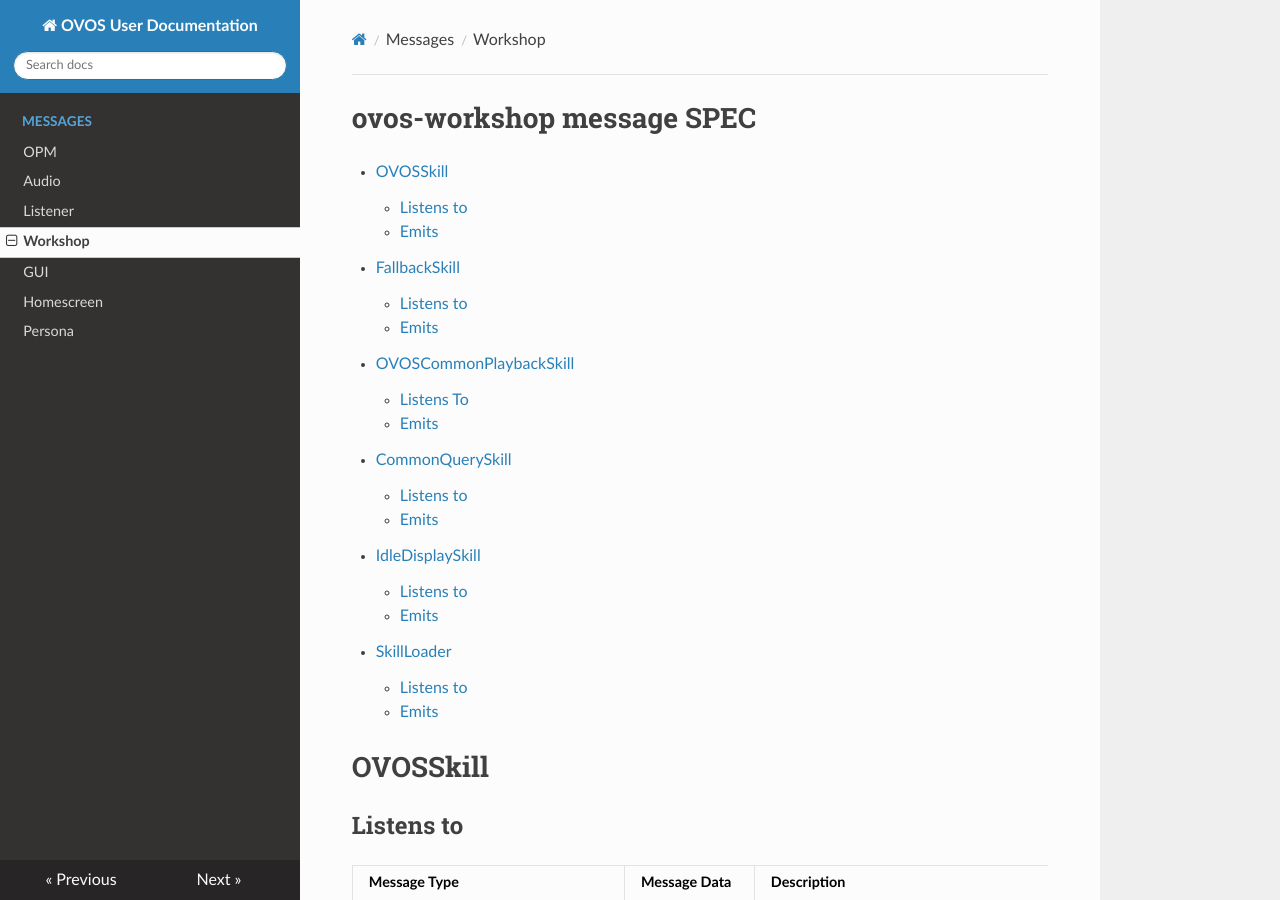
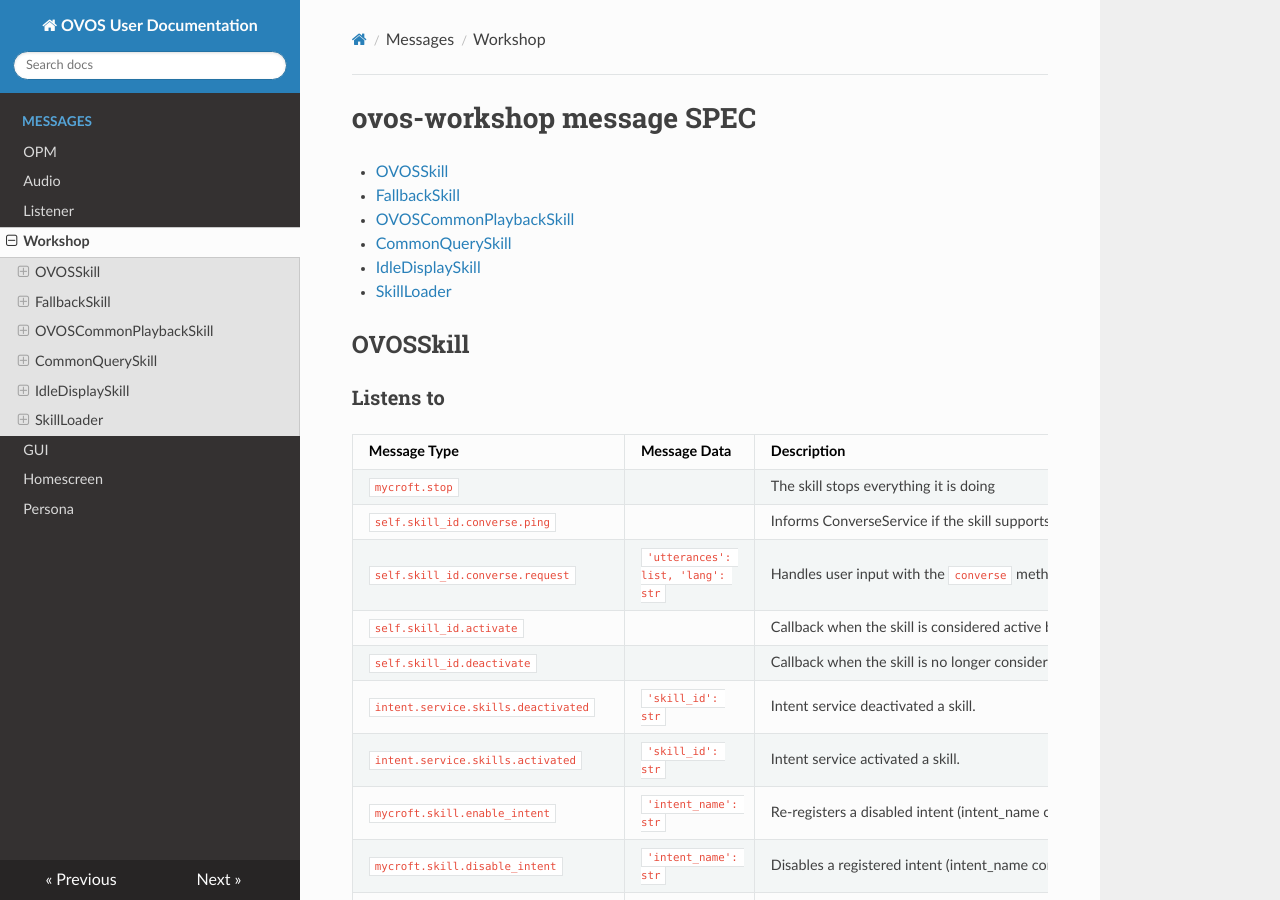
Before and after one commit to OpenVoiceOS/message_spec, an MkDocs documentation site: the page built from docs/skills.md, in a window 1280 px wide and 900 px high. Built offline with MkDocs 1.6.1, drawn with Linux system fonts in a browser that asks for light colours; nearby versions of some CDN libraries.

Commit message:
formatting

```diff
--- a/docs/skills.md
+++ b/docs/skills.md
@@ -1,27 +1,15 @@
 # ovos-workshop message SPEC
 
 - [OVOSSkill](#ovosskill)
-    * [Listens to](#listens-to)
-    * [Emits](#emits)
 - [FallbackSkill](#fallbackskill)
-    * [Listens to](#listens-to-1)
-    * [Emits](#emits-1)
 - [OVOSCommonPlaybackSkill](#ovoscommonplaybackskill)
-    * [Listens To](#listens-to)
-    * [Emits](#emits-2)
 - [CommonQuerySkill](#commonqueryskill)
-    * [Listens to](#listens-to-2)
-    * [Emits](#emits-3)
 - [IdleDisplaySkill](#idledisplayskill)
-    * [Listens to](#listens-to-3)
-    * [Emits](#emits-4)
 - [SkillLoader](#skillloader)
-    * [Listens to](#listens-to-4)
-    * [Emits](#emits-5)
 
-# OVOSSkill
+## OVOSSkill
 
-## Listens to
+### Listens to
 
 | Message Type                          | Message Data                                 | Description                                                                   | Emits response                      | handled by                       |
 |---------------------------------------|----------------------------------------------|-------------------------------------------------------------------------------|-------------------------------------|----------------------------------|
@@ -43,7 +31,7 @@
 | `self.skill_id.converse.get_response` | `'utterances': list, 'lang': str`            | communicates user response (`get_response`) to the skill                      |                                     | self.get_response                |
 | `mycroft.skills.abort_question`       |                                              | Force self.get_response to return None immediately                            |                                     | self.get_response                |
 
-## Emits
+### Emits
 
 | Message Type                          | Message Data                                                                                | Effect                                                                                                          | In Response to / sent by            |
 |---------------------------------------|---------------------------------------------------------------------------------------------|-----------------------------------------------------------------------------------------------------------------|-------------------------------------|
@@ -71,16 +59,16 @@
 | `mycroft.mic.unmute`                  |                                                                                             | DEPRECATED: (classic core only) Unmute the microphone.                                                          | self.send_stop_signal               |
 | `mycroft.mark2.register_idle`         | "name": self.resting_name, "id": self.skill_id                                              | DEPRECATED: Registers a resting screen for the skill.                                                           | `mycroft.mark2.collect_idle`        |
 
-# FallbackSkill
+## FallbackSkill
 
-## Listens to
+### Listens to
 
 | Message Type                     | Message Data                  | Description                                                                                        | Response Type(s)                                                                | handled by                                           |
 |----------------------------------|-------------------------------|----------------------------------------------------------------------------------------------------|---------------------------------------------------------------------------------|------------------------------------------------------|
 | `ovos.skills.fallback.ping`      | "utterances": [], "lang": str | Informs the skills service that the FallbackSkill can handle fallbacks.                            | `ovos.skills.fallback.pong`                                                     | self._handle_fallback_ack                            |
 | `ovos.skills.fallback.skill_id ` |                               | Handles a fallback request, calling registered handlers in priority order until one is successful. | `ovos.skills.fallback.skill_id.start`, `ovos.skills.fallback.skill_id.response` | @fallback_handler decorator / self.register_fallback |
 
-## Emits
+### Emits
 
 | Message Type                             | Message Data                            | Description                                                                                                                                           | In Response to                          |
 |------------------------------------------|-----------------------------------------|-------------------------------------------------------------------------------------------------------------------------------------------------------|-----------------------------------------|
@@ -90,9 +78,9 @@
 | `ovos.skills.fallback.skill_id.start`    |                                         | Indicates the start of the fallback handling process for a specific skill.                                                                            | `ovos.skills.fallback.skill_id.request` |
 | `ovos.skills.fallback.skill_id.response` | "result": bool, "fallback_handler": str | Indicates the result of the fallback handling process for a specific skill, including whether it was successful and the name of the fallback handler. | `ovos.skills.fallback.skill_id.request` |
 
-# OVOSCommonPlaybackSkill
+## OVOSCommonPlaybackSkill
 
-## Listens To
+### Listens To
 
 | Message Type                              | Message Data                        | Description                                                        | Response Type(s)                                                           | handled by                    |
 |-------------------------------------------|-------------------------------------|--------------------------------------------------------------------|----------------------------------------------------------------------------|-------------------------------|
@@ -108,7 +96,7 @@
 | `ovos.common_play.search.stop`            |                                     | Stop a media search.                                               |                                                                            | self.__handle_stop_search     |
 | `mycroft.stop`                            |                                     | Stop a media search in response to a global stop                   |                                                                            | self.__handle_stop_search     |
 
-## Emits
+### Emits
 
 | Message Type                          | Message Data                                                                                            | Description                                                                | In Response to                                                                                                                                                |
 |---------------------------------------|---------------------------------------------------------------------------------------------------------|----------------------------------------------------------------------------|---------------------------------------------------------------------------------------------------------------------------------------------------------------|
@@ -118,24 +106,24 @@
 | `ovos.common_play.skill.search_end`   | "skill_id": str                                                                                         | Signal the end of a media search initiated by the skill.                   | `ovos.common_play.query`                                                                                                                                      |
 | `ovos.common_play.player.state`       | "state": str                                                                                            | Signal changes in the media player state (e.g., playing, paused, stopped). | `ovos.common_play.self.skill_id.play`, `ovos.common_play.self.skill_id.pause`, `ovos.common_play.self.skill_id.resume`, `ovos.common_play.self.skill_id.stop` |
 
-# CommonQuerySkill
+## CommonQuerySkill
 
-## Listens to
+### Listens to
 
 | Message Type      | Message Data                         | Description                                                | Response Type(s)          | Handled by                  |
 |-------------------|--------------------------------------|------------------------------------------------------------|---------------------------|-----------------------------|
 | `question:query`  | "phrase": str                        | Handles incoming user queries and attempts to answer them. | `question:query.response` | self.CQS_match_query_phrase |
 | `question:action` | "phrase": str, "callback_data": dict | Skill selected to answer question callback                 |                           | self.CQS_action             |
 
-## Emits
+### Emits
 
 | Message Type              | Message Data                                                                        | Description                                    | In Response to   |
 |---------------------------|-------------------------------------------------------------------------------------|------------------------------------------------|------------------|
 | `question:query.response` | "phrase": str, "skill_id": str, "answer": str, "callback_data": dict, "conf": float | Report id the skill can answer the user query. | `question:query` |
 
-# IdleDisplaySkill
+## IdleDisplaySkill
 
-## Listens to
+### Listens to
 
 | Message Type                          | Message Data         | Description                                                                    | Response Type(s)       | handled by                          |
 |---------------------------------------|----------------------|--------------------------------------------------------------------------------|------------------------|-------------------------------------|
@@ -144,7 +132,7 @@
 | `homescreen.manager.reload.list`      |                      | Reloads this skill's homescreen entry and sends it to the Home Screen Manager. |                        | self._reload_homescreen_entry       |
 | `mycroft.skills.shutdown`             | "id": str            | Removes this homescreen from the Home Screen Manager if requested.             |                        | self._remove_homescreen_on_shutdown |
 
-## Emits
+### Emits
 
 | Message Type                     | Message Data                         | Description                                                           | In Response to                        |
 |----------------------------------|--------------------------------------|-----------------------------------------------------------------------|---------------------------------------|
@@ -153,15 +141,15 @@
 | `homescreen.manager.remove`      | "class": str, "name": str, "id": str | Removes this skill's homescreen entry from the Home Screen Manager.   | `mycroft.skills.shutdown`             |
 | `homescreen.manager.reload.list` |                                      | Requests a reload of this skill's homescreen entry.                   | self._register_system_event_handlers  |
 
-# SkillLoader
+## SkillLoader
 
-## Listens to
+### Listens to
 
 | Message Type    | Message Data | Description                             |
 |-----------------|--------------|-----------------------------------------|
 | `mycroft.ready` |              | Event indicating that Mycroft is ready. |
 
-## Emits
+### Emits
 
 | Message Type                     | Message Data                        | Description                                          |
 |----------------------------------|-------------------------------------|------------------------------------------------------|
```
Also changed, not shown: docs/gui.md (+7 -0 lines), docs/opm.md (+2 -2 lines), docs/ovos_audio.md (+7 -11 lines), docs/ovos_homescreen.md (+4 -8 lines), docs/persona.md (+3 -1 lines).
